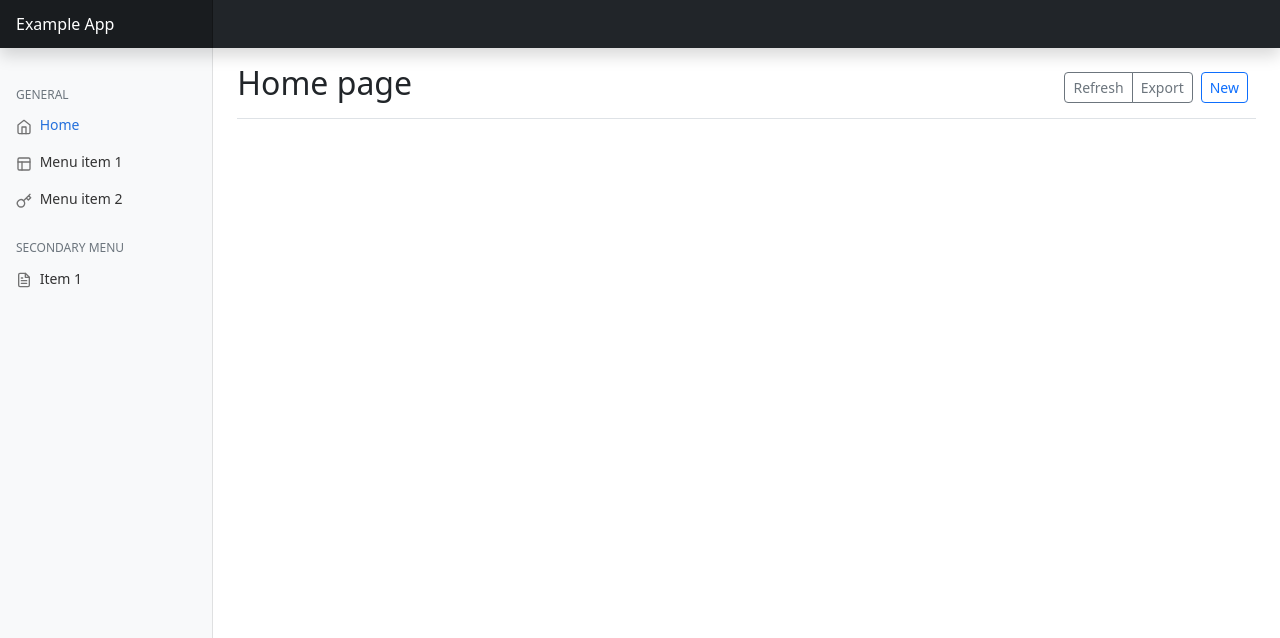
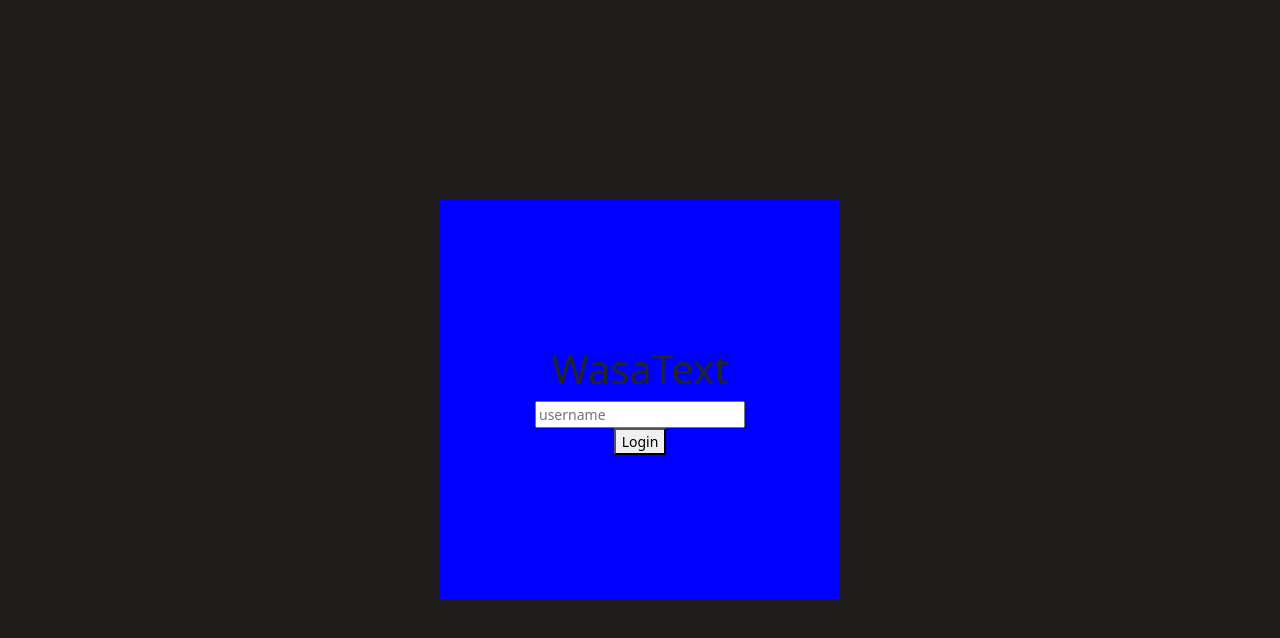
Before and after one commit to SimoneLid/WASAText, a Vue app in the folder webui/: page /#/ in a window 1280 px wide. Shown: the top 638 px of the page. Built offline with nearby package versions, Linux system fonts and the light colour scheme.

Commit message:
started frontend

```diff
--- a/webui/src/App.vue
+++ b/webui/src/App.vue
@@ -7,16 +7,16 @@ export default {}
 
 <template>
 
-	<header class="navbar navbar-dark sticky-top bg-dark flex-md-nowrap p-0 shadow">
+	<!-- <header class="navbar navbar-dark sticky-top bg-dark flex-md-nowrap p-0 shadow">
 		<a class="navbar-brand col-md-3 col-lg-2 me-0 px-3 fs-6" href="#/">Example App</a>
 		<button class="navbar-toggler position-absolute d-md-none collapsed" type="button" data-bs-toggle="collapse" data-bs-target="#sidebarMenu" aria-controls="sidebarMenu" aria-expanded="false" aria-label="Toggle navigation">
 			<span class="navbar-toggler-icon"></span>
 		</button>
-	</header>
+	</header> -->
 
 	<div class="container-fluid">
-		<div class="row">
-			<nav id="sidebarMenu" class="col-md-3 col-lg-2 d-md-block bg-light sidebar collapse">
+		<!--<div class="row">
+			 <nav id="sidebarMenu" class="col-md-3 col-lg-2 d-md-block bg-light sidebar collapse">
 				<div class="position-sticky pt-3 sidebar-sticky">
 					<h6 class="sidebar-heading d-flex justify-content-between align-items-center px-3 mt-4 mb-1 text-muted text-uppercase">
 						<span>General</span>
@@ -54,14 +54,15 @@ export default {}
 						</li>
 					</ul>
 				</div>
-			</nav>
+			</nav> -->
 
-			<main class="col-md-9 ms-sm-auto col-lg-10 px-md-4">
-				<RouterView />
-			</main>
+			<RouterView />
 		</div>
-	</div>
+	<!-- </div> -->
 </template>
 
 <style>
+	.container-fluid{
+		--bs-gutter-x:0;
+	}
 </style>
--- a/webui/src/router/index.js
+++ b/webui/src/router/index.js
@@ -1,14 +1,22 @@
-import {createRouter, createWebHashHistory} from 'vue-router'
+import {
+    createRouter,
+    createWebHashHistory
+} from 'vue-router'
 import HomeView from '../views/HomeView.vue'
+import LoginView from '../views/LoginView.vue'
 
 const router = createRouter({
-	history: createWebHashHistory(import.meta.env.BASE_URL),
-	routes: [
-		{path: '/', component: HomeView},
-		{path: '/link1', component: HomeView},
-		{path: '/link2', component: HomeView},
-		{path: '/some/:id/link', component: HomeView},
-	]
+    history: createWebHashHistory(
+        import.meta.env.BASE_URL),
+    routes: [{
+            path: '/',
+            component: LoginView
+        },
+        {
+            path: '/chats',
+            component: HomeView
+        }
+    ]
 })
 
 export default router
--- a/webui/src/views/HomeView.vue
+++ b/webui/src/views/HomeView.vue
@@ -3,54 +3,98 @@ export default {
         data: function() {
             return {
                 errormsg: null,
-			loading: false,
-			some_data: null,
+                username: null,
+                userid: localStorage.getItem("userid"),
+                username: localStorage.getItem("username"),
+                searcheduser: null,
+                users: []
             }
         },
         methods: {
-		async refresh() {
-			this.loading = true;
+            async searchuser(searcheduser) {
                 this.errormsg = null;
+                this.users=[];
                 try {
-				let response = await this.$axios.get("/");
-				this.some_data = response.data;
+                    let response = await this.$axios.get("/users", {params: {username: this.searcheduser }});
+                    response.data.userlist.forEach(user => {
+                        this.users.push(user);
+                    });
                 } catch (e) {
                     this.errormsg = e.toString();
                 }
                 this.loading = false;
-		},
-	},
-	mounted() {
-		this.refresh()
+            }
         }
     }
 </script>
 
+
 <template>
-	<div>
-		<div
-			class="d-flex justify-content-between flex-wrap flex-md-nowrap align-items-center pt-3 pb-2 mb-3 border-bottom">
-			<h1 class="h2">Home page</h1>
-			<div class="btn-toolbar mb-2 mb-md-0">
-				<div class="btn-group me-2">
-					<button type="button" class="btn btn-sm btn-outline-secondary" @click="refresh">
-						Refresh
-					</button>
-					<button type="button" class="btn btn-sm btn-outline-secondary" @click="exportList">
-						Export
-					</button>
-				</div>
-				<div class="btn-group me-2">
-					<button type="button" class="btn btn-sm btn-outline-primary" @click="newItem">
-						New
-					</button>
+    <div class="navbar-dark">
+        <h1>{{username}}</h1>
+        <div class="searchbox">
+            <input class="searchbox-user" v-model="searcheduser" placeholder="username" style="color: whitesmoke; background: #332a2a;" @keyup.enter="searchuser(sercheduser)">
+            <div v-if="users.length>0" class="searched-dropdown">
+                <ul>
+                    <li v-for="user in users":key="user.username">
+                        {{user.username}}
+                    </li>
+                </ul>
             </div>
         </div>
     </div>
-
     <ErrorMsg v-if="errormsg" :msg="errormsg"></ErrorMsg>
-	</div>
 </template>
 
 <style>
+body {
+        background-color: rgb(33, 28, 28);
+    }
+    .navbar-dark{
+        background-color: rgb(38, 38, 44);
+        position: relative;
+        display: flex;
+        align-items: center;
+        height: 60px;
+        width: 100%;
+    }
+    .navbar-dark h1 {
+    position: absolute; /* Posiziona l'elemento in modo indipendente dagli altri */
+    margin: 10pt;          /* Elimina margini predefiniti */
+    color: whitesmoke;       /* Colore del testo */
+    }
+    .searchbox{
+        position: absolute; /* Posiziona l'elemento in modo indipendente dagli altri */
+        top: 50%;           /* Centra verticalmente */
+        left: 50%;          /* Centra orizzontalmente */
+        transform: translate(-50%, -50%); /* Sposta il punto di riferimento al centro dell'elemento */
+        margin: 0;          /* Elimina margini predefiniti */
+        color: white;       /* Colore del testo */
+        height: 27px;        /* deve essere uguale all'altezza del searchbox */
+    }
+    .searchbox-user{
+        width: 100%;
+        margin: 0;          /* Elimina margini predefiniti */
+    }
+    .searched-dropdown {
+        background-color: #332a2a;
+        width: 100%;
+        max-height: 200px;
+        overflow-y: auto;
+    }
+    .searched-dropdown ul {
+    list-style: none;
+    padding: 0;
+    margin: 0;
+    color: whitesmoke;
+    }
+
+    .searched-dropdown li {
+    padding: 10px;
+    cursor: pointer;
+    }
+
+    .searched-dropdown li:hover {
+    background-color: #695d5d;
+    }
 </style>
--- /dev/null
+++ b/webui/src/views/LoginView.vue
@@ -0,0 +1,63 @@
+<script>
+    export default {
+        data: function() {
+            return {
+                errormsg: null,
+                userid: null,
+                username: null
+            }
+        },
+        methods: {
+            async login() {
+                this.errormsg = null;
+                try {
+                    let response = await this.$axios.post("/session", {
+                        username: this.username.trim()
+                    });
+                    let userid = response.data;
+                    localStorage.setItem('username', this.username);
+                    localStorage.setItem('userid', userid.userid);
+                    this.$router.push({
+                        path: "/chats"
+                    });
+                } catch (e) {
+                    this.errormsg = e.response.status + ": " + e.response.data;
+                }
+            }
+        }
+    }
+</script>
+
+<template>
+    <div class="container">
+        <div class="box">
+            <h1>WasaText</h1>
+            <input class="user-password" v-model="username" placeholder="username" @keyup.enter="login">
+            <button class="btn-hover" value="Login" @click="login">Login</button>
+            <ErrorMsg v-if="errormsg" :msg="errormsg"></ErrorMsg>
+        </div>
+    </div>
+</template>
+
+<style>
+    body {
+        background-color: rgb(33, 28, 28);
+    }
+
+    .container {
+        display: flex;
+        justify-content: center;
+        align-items: center;
+        height: 100vh;
+    }
+
+    .box {
+        display: flex;
+        width: 400px;
+        height: 400px;
+        background-color: blue;
+        justify-content: center;
+        align-items: center;
+        flex-direction: column;
+    }
+</style>
```
Also changed, not shown: 1 other file (tests, documents, lock files or other folders). Lines whose indentation alone changed are shown as unchanged.
